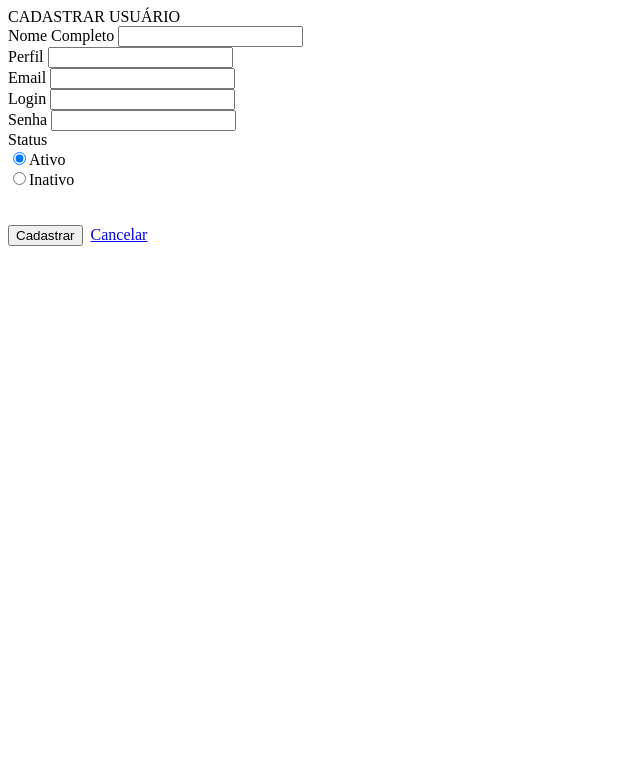
After one commit to DevPedroFelipe/gym-sys, a PHP site: page /cadastrarUsuario.php in a window 1280 px wide. The commit adds this page. Shown: the top 783 px of the page, without its empty margins (0-640 px from the left). Run offline with PHP 8.4, Linux system fonts and the light colour scheme.

Commit message:
Commit tela e função cadastro de usuário e alterar status do usuário

```diff
--- /dev/null
+++ b/cadastrarUsuario.php
@@ -0,0 +1,95 @@
+<?php
+/*
+if (session_status() !== PHP_SESSION_ACTIVE) {
+
+    require 'sessao.php';
+
+}
+
+*/
+
+?>
+
+<html lang="pt-br">
+
+<head>
+    <title>GYM SYS - Cadastro de Usuário</title>
+    <meta charset="UTF-8">
+</head>
+
+<body>
+    <div class="container-fluid padding w-75 p-3 bootstrap snippet">
+        <form class="bg-dark text-white p-3" method="post" action="cadastrarUsuario2.php">
+            <?php
+
+            if (isset($_GET['c'])) {
+
+                if ($_GET['c'] == 1) {
+
+                    echo '<div class="alert alert-success alert-white rounded">
+					        <button type="button" data-dismiss="alert" aria-hidden="true" class="close">×</button>
+					        <div class="icon">
+					            <i class="fa fa-check fa-lg text-white"></i>
+					        </div>
+					        <strong>Sucesso!</strong> O usuário foi cadastrado!
+					    </div>';
+                }
+
+                if ($_GET['c'] == 2) {
+
+                    echo '<div class="alert alert-danger alert-white rounded">
+					        <button type="button" data-dismiss="alert" aria-hidden="true" class="close">×</button>
+					        <div class="icon">
+					            <i class="fa fa-times-circle fa-lg text-white"></i>
+					        </div>
+					        <strong>Erro!</strong> O usuário não foi cadastrado!
+					    </div>';
+                }
+            }
+
+            ?>
+            <div class="form-group text-center">
+                <label class="display-6 text-center">CADASTRAR USUÁRIO&nbsp;<i class="fas fa-user"></i></label>
+            </div>
+            <div class="form-group">
+                <label for="nomeCompleto">Nome Completo</label>
+                <input type="text" name="nomeCompleto" class="form-control" id="nomeCompleto" required>
+            </div>
+            <div class="form-group">
+                <label for="perfil">Perfil</label>
+                <input type="text" name="perfil" class="form-control" id="perfil" required>
+            </div>
+            <div class="form-group">
+                <label for="email">Email</label>
+                <input type="text" name="email" class="form-control" id="email" required>
+            </div>
+            <div class="form-group">
+                <label for="login">Login</label>
+                <input type="text" name="login" class="form-control" id="login" required>
+            </div>
+            <div class="form-group">
+                <label for="senha">Senha</label>
+                <input type="password" name="senha" class="form-control" id="senha" required>
+            </div>
+            <label for="status">Status</label>
+            </br>
+            <div class="form-check-inline">
+                <label class="form-check-label">
+                    <input type="radio" class="form-check-input" value="true" name="status" checked>Ativo
+                </label>
+            </div>
+            <div class="form-check-inline">
+                <label class="form-check-label">
+                    <input type="radio" class="form-check-input" value="false" name="status">Inativo
+                </label>
+            </div>
+            </br></br>
+            <div class="col text-center">
+                <button type="submit" class="btn btn-success text-center align-center">Cadastrar</button>&nbsp;
+                <a href="index.php" class="btn btn-danger">Cancelar</a>
+            </div>
+        </form>
+    </div>
+</body>
+
+</html>
```
Also changed, not shown: alterarStatusUsuario.php (added, +25 -0 lines), cadastrarUsuario2.php (added, +42 -0 lines), index.php (+5 -5 lines), listarUsuarios.php (+2 -9 lines).
